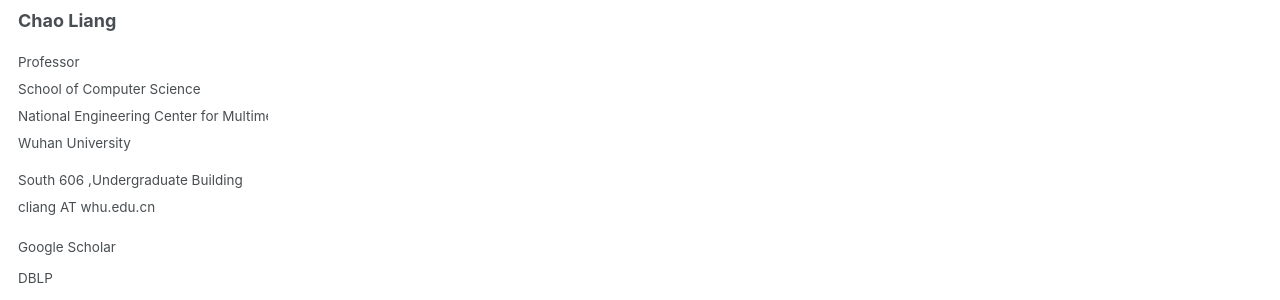
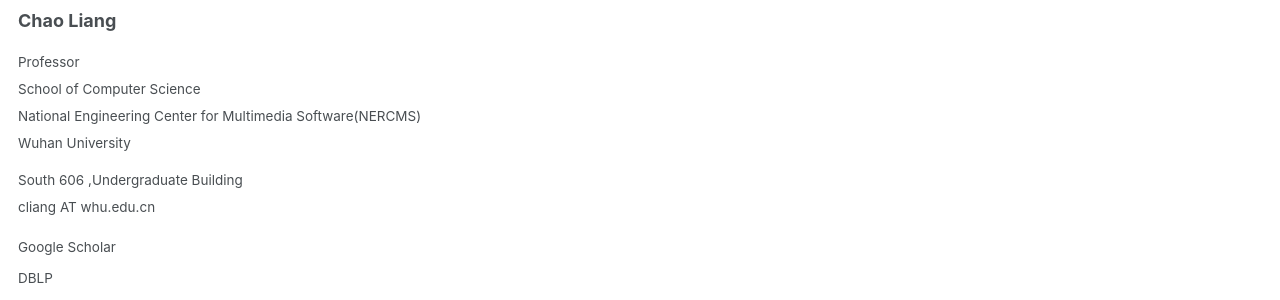
Before and after one commit to zhangsipng/page.github.io, a Jekyll site: the page built from _pages/about.md, in a window 1280 px wide. Shown: the part 274-574 px from the top of the page. Built offline with Jekyll 4.4.1, drawn with Linux system fonts in a browser that asks for light colours; a script that is not in the unit is left out.

Commit message:
Update _sidebar.scss

```diff
--- a/_sass/layout/_sidebar.scss
+++ b/_sass/layout/_sidebar.scss
@@ -36,7 +36,7 @@
   }
 
   @include breakpoint($x-large) {
-    max-width: $sidebar-link-max-width;
+    max-width: 450px;
     padding-right: 0;
   }
 
```
